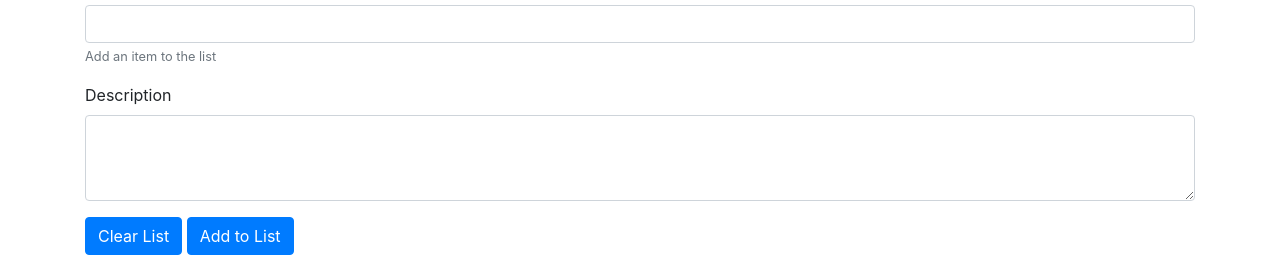
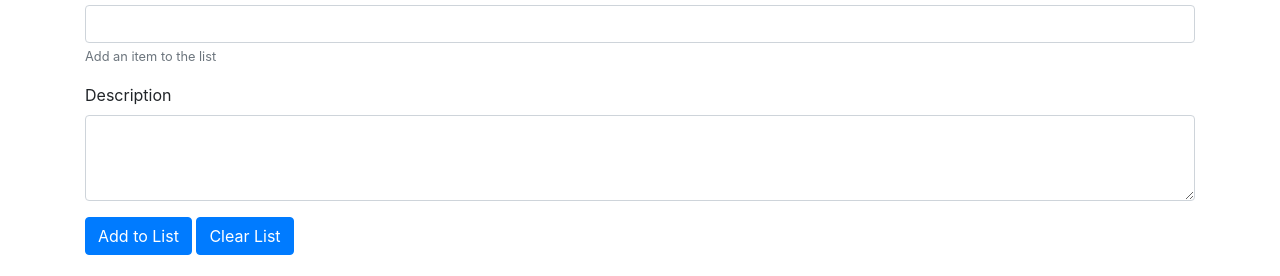
Before and after one commit to khawarcrc/todoListDomJS, a plain HTML site: page index.html in a window 1280 px wide. Shown: the part 153-429 px from the top of the page. Drawn offline with nearby package versions, Linux system fonts and the light colour scheme.

Commit message:
buttons fixed

```diff
--- a/index.html
+++ b/index.html
@@ -67,8 +67,8 @@
             </div>
 
 
-            <button   id="add" class="btn btn-primary">Clear List</button>
-            <button  id="clear" class="btn btn-primary" onclick="clearStorage()">Add to List</button>
+            <button   id="add" class="btn btn-primary">Add to List</button>
+            <button  id="clear" class="btn btn-primary" onclick="clearStorage()">Clear List</button>
 
 
         <div id="items" class="my-4">
```
